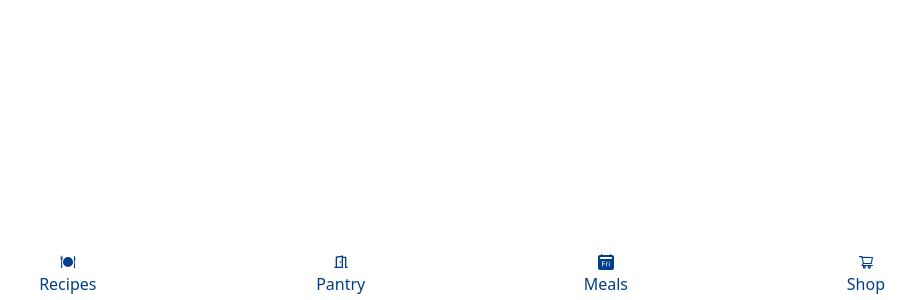
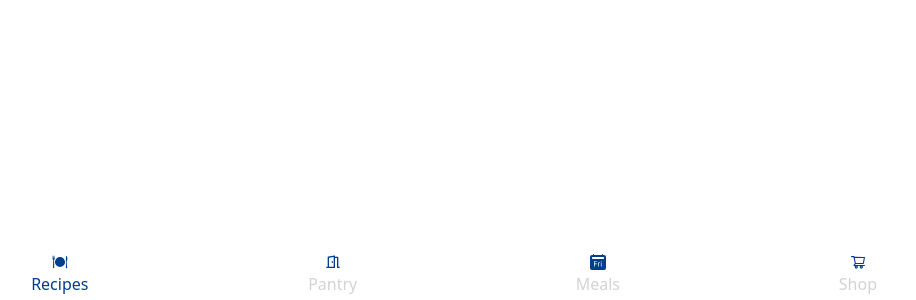
Before and after one commit to jessicadever1/yourPantry, a React (Create React App) app: page / in a window 1280 px wide. Shown: the part 500-800 px from the top of the page, without its empty margins (180-1096 px from the left). Built offline with nearby package versions, Linux system fonts and the light colour scheme; the HTML template or start-up script is replaced by a standard one.

Commit message:
some stuff

```diff
--- a/src/App.css
+++ b/src/App.css
@@ -12,5 +12,5 @@
   position: absolute;
   bottom: 0px;
   width: 100%;
-  margin-left: 1rem;
+  margin-left: .5rem;
 }
--- a/src/components/navigation/Footer.js
+++ b/src/components/navigation/Footer.js
@@ -1,12 +1,15 @@
-import React from 'react'
+import React, {useState} from 'react'
 import { GiMeal } from 'react-icons/gi'
 import { BsFillCalendar2DayFill } from 'react-icons/bs'
 import { AiOutlineShoppingCart }from 'react-icons/ai'
 import { RiDoorOpenLine } from 'react-icons/ri'
 import './navigation.css'
+import { NavItem } from 'react-bootstrap'
 
 const Footer = () => {
+  const [selected, setSelected] = useState('Recipes')
 
+  console.log(selected)
   const navMenuTabs = [
     {
       "name": 'Recipes',
@@ -34,12 +37,12 @@ const Footer = () => {
     <>
       {navMenuTabs.map((option, index) => {
         return (
-          <div key={index} className=''>
-            <div className='grid25'>
+          <div key={index} className={option.name !== selected ? 'unselected' : 'selected'}>
+            <NavItem className='grid25' onClick={() => {setSelected(option.name)}}>
               <a href={option.link}>{option.icon}</a>
               <div>{option.name}</div>
-            </div>
-        </div>
+            </NavItem>
+          </div>
         )
       })}
     </>
--- a/src/components/navigation/navigation.css
+++ b/src/components/navigation/navigation.css
@@ -4,3 +4,16 @@
   flex-direction: column;
   align-items: center;
 }
+
+#footerItem {
+  background-color: none;
+  border: none;
+}
+
+.selected {
+  color: #023E8A
+}
+
+.unselected {
+  color: lightgray;
+}
```
